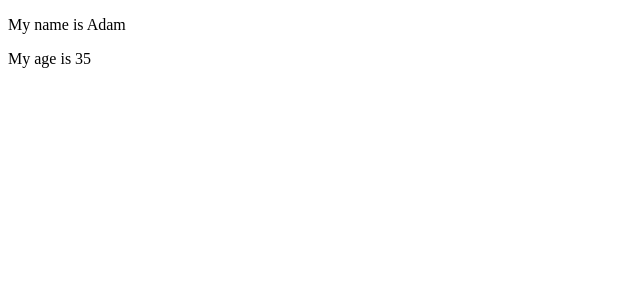
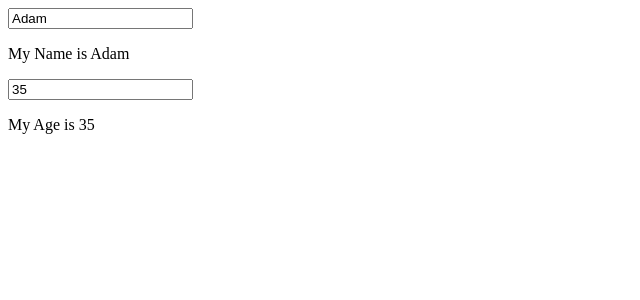
Before and after one commit to bagabobs/learn_react, a React (Create React App) app: page / in a window 1280 px wide. Shown: the top 300 px of the page, without its empty margins (0-640 px from the left). Built offline with nearby package versions, Linux system fonts and the light colour scheme.

Commit message:
fragments done

```diff
--- a/src/App.js
+++ b/src/App.js
@@ -1,13 +1,19 @@
 import {Fragment, useState} from "react";
 
 export default function App() {
-    const [name] = useState('Adam');
-    const [age] = useState(35);
+    const [name, setName] = useState('Adam');
+    const [age, setAge] = useState(35);
 
     return (
         <Fragment>
-            <p>My name is {name}</p>
-            <p>My age is {age}</p>
+            <section>
+                <input value={name} onChange={e => setName(e.target.value)} />
+                <p>My Name is {name}</p>
+            </section>
+            <section>
+                <input value={age} onChange={e => setAge(e.target.value)} />
+                <p>My Age is {age}</p>
+            </section>
         </Fragment>
     );
 }
```
